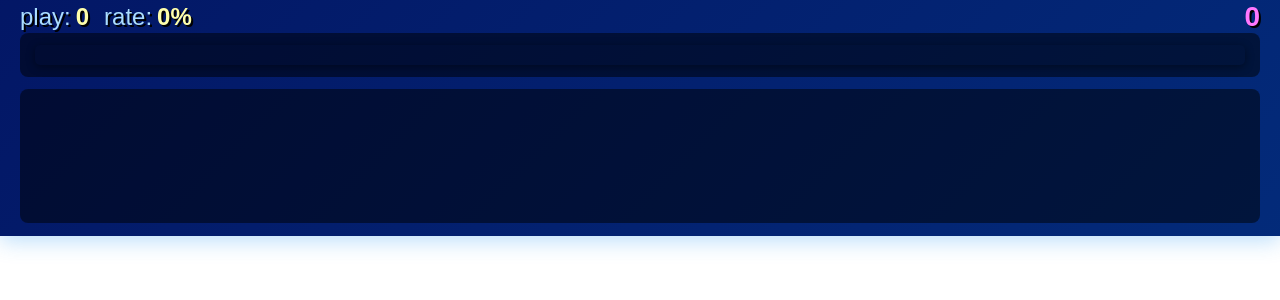
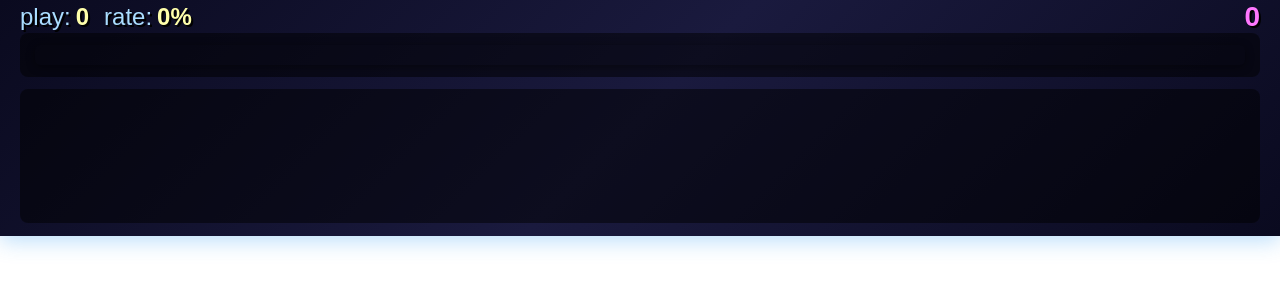
Before and after one commit to dj-kata/inf_daken_counter_obsw, a Python web app: template template/graph.html in a window 1280 px wide. Shown: the top 300 px of the page. Run offline with Jinja, Linux system fonts and the light colour scheme; the template is opened without the code that fills it, so the values that code supplies are empty; some web fonts are replaced.

Commit message:
色を他のパーツと合わせた

```diff
--- a/template/graph.html
+++ b/template/graph.html
@@ -21,7 +21,8 @@
         }
 
         .container {
-            background: linear-gradient(135deg, rgba(0, 20, 100, 0.99), rgba(0, 40, 120, 0.99));
+            /* background: linear-gradient(135deg, rgba(0, 20, 100, 0.99), rgba(0, 40, 120, 0.99)); */
+            background: linear-gradient(135deg, #0a0a1f 0%, #1a1a3e 50%, #0a0a1f 100%);
             padding: 1px 20px;
             box-shadow: 0 5px 20px rgba(33, 150, 243, 0.3);
             /* border: 2px solid rgba(33, 150, 243, 0.3); */
```
